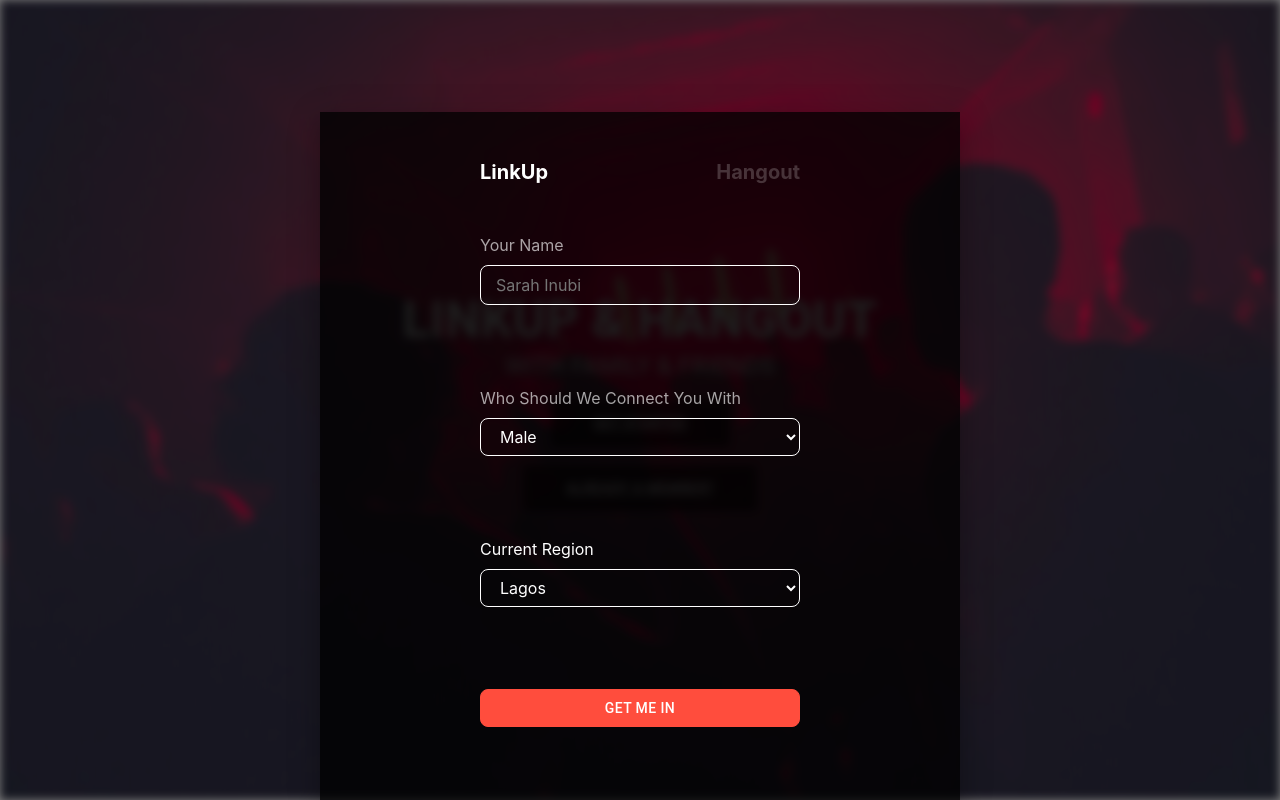
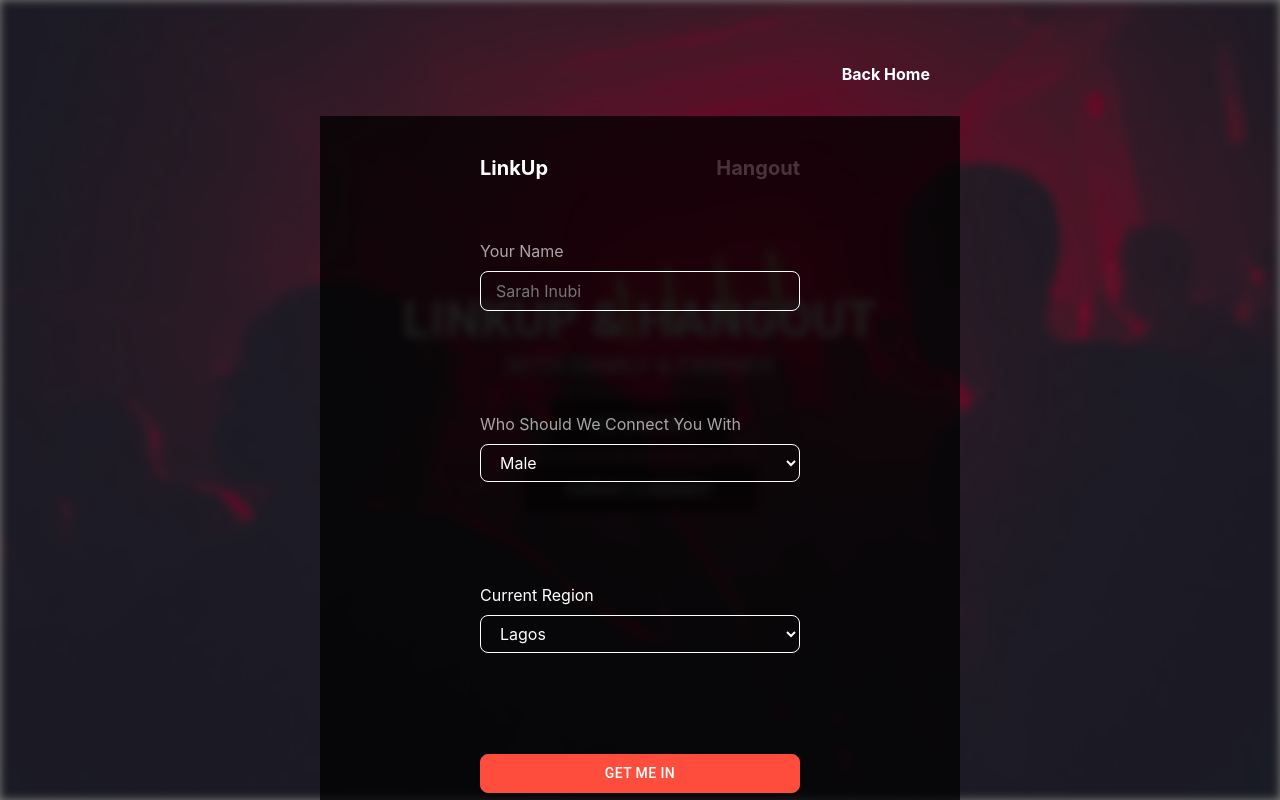
Before and after one commit to emperorsegxy/goodtime_frontend, a React (Create React App) app: page /hangouts in a window 1280 px wide. Both pictures are taken after a click on the button "GET STARTED". Built offline with nearby package versions, Linux system fonts and the light colour scheme.

Commit message:
optimized hangouts

```diff
--- a/src/components/Games/GamesView.jsx
+++ b/src/components/Games/GamesView.jsx
@@ -23,13 +23,15 @@ const useStyles = makeStyles({
         border: '1px solid #FFD13C',
         background: 'transparent',
         color: '#FFF',
-        padding: '10px 38px',
+        width: 200,
+        marginBottom: 20,
     },
     shareLink: {
-        // border: '1px solid #FFD13C',
+        border: '1px solid #FE7603',
         background: '#C6990A',
         color: '#FFF',
-        padding: '10px 38px',
+        width: 200,
+        marginBottom: 20,
         '&:$hover': {
             background: '#C6990A',
             opacity: .78,
@@ -40,6 +42,10 @@ const useStyles = makeStyles({
 const GamesView = (props) => {
 
     const classes = useStyles();
+
+    const copyLink = (e) => {
+        console.log(window.location.href);
+    }
 
     return (
         <div
@@ -63,7 +69,7 @@ const GamesView = (props) => {
                         positive and quality assurance that defines which they become available
                     </Typography>
                     <div className={styles.actionBtns}>
-                        <Button className={classes.copyLink}>Copy Game Link</Button>
+                        <Button className={classes.copyLink} onClick={copyLink}>Copy Game Link</Button>
                         <Button className={classes.shareLink}>Share With Friends</Button>
                     </div>
                 </div>
--- a/src/components/Games/games.module.css
+++ b/src/components/Games/games.module.css
@@ -72,3 +72,9 @@
     justify-content: space-between;
     width: 500px;
 }
+
+@media (max-width: 991px) {
+    .actionBtns {
+        flex-direction: column;
+    }
+}
--- a/src/components/Hangout/FormDrawer.jsx
+++ b/src/components/Hangout/FormDrawer.jsx
@@ -13,6 +13,7 @@ import InputLabel from "@material-ui/core/InputLabel";
 import Select from "@material-ui/core/Select";
 import MenuItem from "@material-ui/core/MenuItem";
 import { makeStyles, withStyles } from "@material-ui/core/styles";
+import {Link} from "react-router-dom";
 
 const StyledButton = withStyles({
     root: {
@@ -137,12 +138,17 @@ const FormDrawer = (props) => {
     }
 
     const form = () => (
-        <div role="presentation" className="h-100 pt-5 overflow-hidden">
-            <div className={styles.formTitle}>
-                <h5 onClick={handleLinkUp} style={currentForm === 'LINK_UP' ? {opacity: 1} : {opacity: .2}}>LinkUp</h5>
-                <h5 onClick={handleHangout} style={currentForm === 'LINK_UP' ? {opacity: .2} : {opacity: 1}}>Hangout</h5>
+        <div role="presentation" className="h-100 overflow-hidden">
+            <div className={styles.backLink}>
+                <Link to="/hangouts" onClick={toggleDrawer(false)}>Back Home</Link>
             </div>
-            {currentForm === 'LINK_UP' ? returnForm1() : returnForm2()}
+            <div className={styles.presentation}>
+                <div className={styles.formTitle}>
+                    <h5 onClick={handleLinkUp} style={currentForm === 'LINK_UP' ? {opacity: 1} : {opacity: .2}}>LinkUp</h5>
+                    <h5 onClick={handleHangout} style={currentForm === 'LINK_UP' ? {opacity: .2} : {opacity: 1}}>Hangout</h5>
+                </div>
+                {currentForm === 'LINK_UP' ? returnForm1() : returnForm2()}
+            </div>
         </div>
     );
 
--- a/src/components/Hangout/Hangouts.jsx
+++ b/src/components/Hangout/Hangouts.jsx
@@ -1,5 +1,5 @@
 import React, {Component} from 'react';
-import Button from "@material-ui/core/Button";
+import styles from "./css/hangouts.module.css"
 import FormDrawer from "./FormDrawer";
 import Typography from "@material-ui/core/Typography";
 import LinkUpAndPlacesDrawer from "./LinkUpAndPlacesDrawer";
@@ -40,11 +40,9 @@ class Hangouts extends Component {
     render() {
         return (
             <div style={{
-                background: `url(${require('./images/hangouts.png')}) center center / cover no-repeat`,
-                height: '100%',
                 filter: `blur(${this.state.blur}px)`,
             }}
-            className="d-flex flex-column justify-content-center align-items-center"
+            className={`d-flex flex-column justify-content-center align-items-center ${styles.hangoutsBackground}`}
             >
                 <Typography style={this.h4Styles} variant="h4">LINKUP & HANGOUT</Typography>
                 <Typography style={this.h4Family} variant="h4">WITH FAMILY & FRIENDS</Typography>
--- a/src/components/Hangout/LinkUpAndPlacesDrawer.jsx
+++ b/src/components/Hangout/LinkUpAndPlacesDrawer.jsx
@@ -10,6 +10,7 @@ import Typography from "@material-ui/core/Typography";
 import {makeStyles} from "@material-ui/core/styles";
 import Divider from "@material-ui/core/Divider";
 import Grid from "@material-ui/core/Grid";
+import {Link} from "react-router-dom";
 
 const StyledButton = withStyles({
     root: {
@@ -149,7 +150,9 @@ const LinkUpAndPlacesDrawer = (props) => {
 
 
     const linkUpAndPlaces = () => (
-        <div role="presentation" className="h-100 pt-5 overflow-hidden">
+        <div role="presentation" className="h-100 overflow-hidden">
+            <div className={styles.backLink}><Link to="/hangouts" onClick={toggleDrawer(false)}>Back Home</Link></div>
+            <div className={styles.presentation}>
                 <div className={styles.linkUpHeader}>
                     <h5 onClick={handleLinkUp} className={classes.header} style={currentForm === 'LINK_UP' ? {opacity: 1} : {opacity: .2}}>View LinkUp</h5>
                     <h5 onClick={handlePlaces} className={classes.header} style={currentForm === 'LINK_UP' ? {opacity: .2} : {opacity: 1}}>View Places</h5>
@@ -157,6 +160,7 @@ const LinkUpAndPlacesDrawer = (props) => {
                 {currentForm === 'LINK_UP' ? returnLinkUp() :
                     returnPlaces()
                 }
+            </div>
         </div>
     );
 
--- a/src/components/Hangout/css/hangouts.module.css
+++ b/src/components/Hangout/css/hangouts.module.css
@@ -2,6 +2,24 @@
     font-family: Gilroy;
     src: url("/src/fonts/Gilroy-ExtraBold 800.otf");
     font-weight: bold;
+}
+
+.hangoutsBackground {
+    position: relative;
+    background: rgb(109, 196, 242);
+    height: 100%;
+    opacity: .96;
+}
+
+.hangoutsBackground:before {
+    position: absolute;
+    content: '';
+    background: url("../images/hangouts.png") no-repeat center center/cover;
+    top: 0;
+    left: 0;
+    height: 100%;
+    width: 100%;
+    z-index: -1;
 }
 
 .formTitle {
@@ -18,6 +36,7 @@
     display: flex;
     justify-content: space-around;
     align-items: center;
+
 }
 
 .formTitle h5 {
@@ -56,6 +75,28 @@
     color: #FFF;
 }
 
+.presentation {
+    background: rgba(0, 0, 0, 0.76);
+    padding-top: 40px;
+    height: 100%;
+}
+
+.backLink {
+    text-align: right;
+    padding: 30px;
+    font-weight: bold;
+    color: #FFF;
+}
+
+.backLink a {
+    color: #FFF;
+}
+
+.backLink a:hover {
+    color: #FFF;
+    text-decoration: none;
+}
+
 @media (max-width: 600px) {
     .formTitle, .form1 {
         width: 70%;
--- a/src/components/Hangout/theme.js
+++ b/src/components/Hangout/theme.js
@@ -15,11 +15,12 @@ const theme = createMuiTheme({
             },
 
             paperAnchorBottom: {
-                height: '86%',
+                height: '96%',
                 width: '50%',
                 margin: '0 auto',
-                background: 'rgba(0, 0, 0, 0.76)',
+                background: 'transparent',
                 color: 'white',
+                boxShadow: 'none',
             }
         },
 
```
Lines whose indentation alone changed are shown as unchanged.
